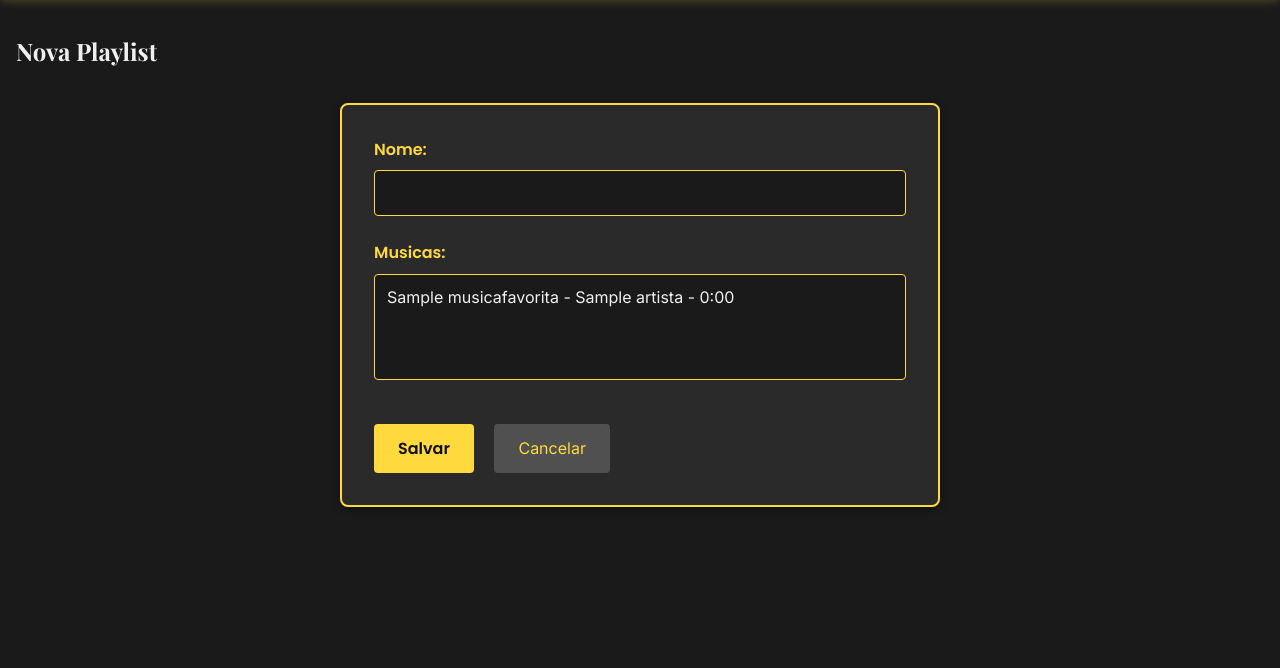
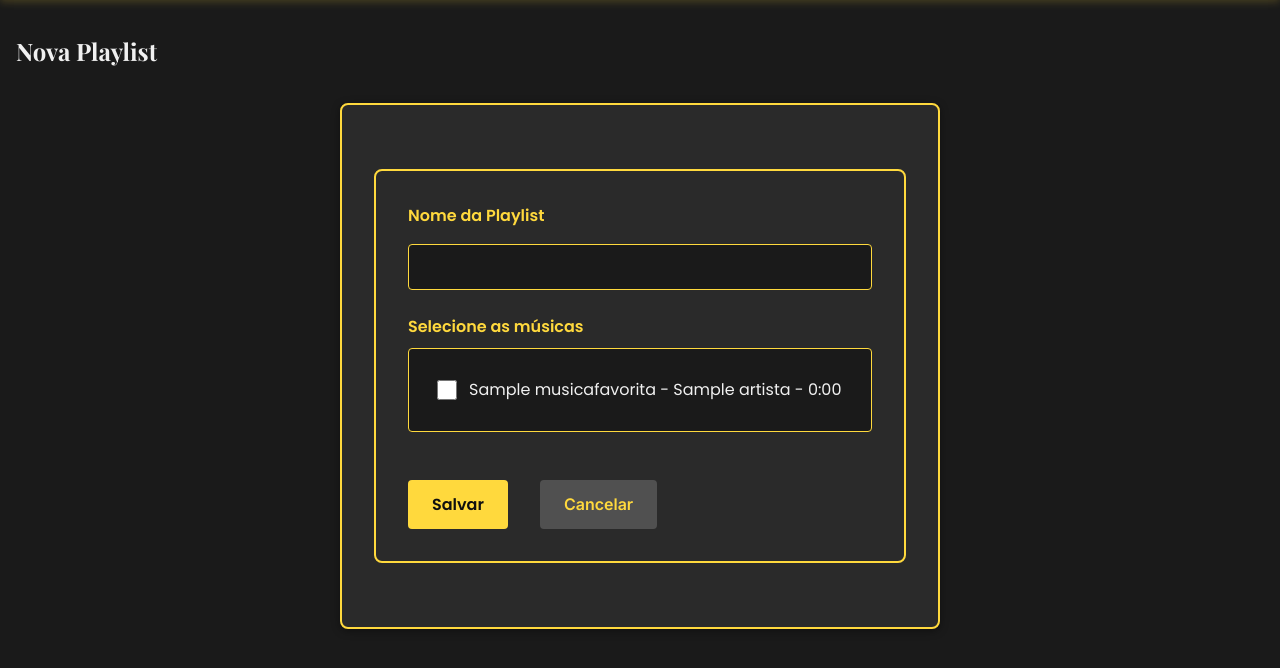
Before and after one commit to lielsonml/wsBackend-Fabrica26.1, a Django app: page /playlists/nova/ in a window 1280 px wide. Shown: the part 73-741 px from the top of the page. Run offline with Django 5.2, Linux system fonts and the light colour scheme; tables that the repository leaves empty hold one stand-in row (values such as "Sample post").

Commit message:
💥 fix: adiciona mais de uma música na playlist.

```diff
--- a/music/forms.py
+++ b/music/forms.py
@@ -12,6 +12,13 @@ class MusicafavoritaForm(forms.ModelForm):
         fields = ['titulo', 'artista', 'url']
 
 class PlaylistForm(forms.ModelForm):
+    musicas = forms.ModelMultipleChoiceField(
+        queryset=Musicafavorita.objects.all(),
+        widget=forms.CheckboxSelectMultiple,
+        required=False,
+        label='Selecione as músicas'
+    )
+
     class Meta:
         model = Playlist
         fields = ['nome', 'musicas']
--- a/music/templates/music/playlist_form.html
+++ b/music/templates/music/playlist_form.html
@@ -4,14 +4,75 @@
 
 {% block extra_css %}
 <link rel="stylesheet" href="{% static 'music/style-form.css' %}">
+<style>
+    .musicas-seletor {
+        background: #1a1a1a;
+        border: 1px solid #FFD93D;
+        padding: 1rem;
+        border-radius: 4px;
+        margin-top: 0.5rem;
+        max-height: 400px;
+        overflow-y: auto;
+    }
+
+    .musica-checkbox {
+        display: flex;
+        align-items: center;
+        padding: 0.75rem;
+        border-bottom: 1px solid #2a2a2a;
+        gap: 0.75rem;
+    }
+
+    .musica-checkbox:last-child {
+        border-bottom: none;
+    }
+
+    .musica-checkbox input[type="checkbox"] {
+        width: 20px;
+        height: 20px;
+        cursor: pointer;
+        accent-color: #FFD93D;
+    }
+
+    .musica-checkbox label {
+        flex: 1;
+        margin: 0;
+        color: #f0f0f0;
+        cursor: pointer;
+        font-weight: normal;
+    }
+</style>
 {% endblock %}
 
 {% block content %}
 <h2>{{ titulo }}</h2>
 <form method="post">
     {% csrf_token %}
-    {{ form.as_p }}
-    <button type="submit">Salvar</button>
-    <a href="{% url 'playlist_listar' %}">Cancelar</a>
+
+    <div style="background: #2a2a2a; padding: 2rem; border-radius: 8px; border: 2px solid #FFD93D; max-width: 600px; margin: 2rem auto;">
+        <label style="color: #FFD93D; font-weight: 600; margin-bottom: 1rem; display: block;">Nome da Playlist</label>
+        {{ form.nome }}
+
+        <label style="color: #FFD93D; font-weight: 600; margin-bottom: 0.5rem; display: block; margin-top: 1.5rem;">Selecione as músicas</label>
+        <div class="musicas-seletor">
+            {% if form.musicas.field.queryset.count > 0 %}
+                {% for value, label in form.musicas.field.choices %}
+                    <div class="musica-checkbox">
+                        <input type="checkbox" name="musicas" value="{{ value }}" id="id_musicas_{{ forloop.counter }}" {% if value in form.musicas.value %} checked {% endif %}>
+                        <label for="id_musicas_{{ forloop.counter }}">
+                            {{ label }}
+                        </label>
+                    </div>
+                {% endfor %}
+            {% else %}
+                <p style="color: #808080; margin: 1rem 0;">Nenhuma música disponível</p>
+            {% endif %}
+        </div>
+
+        <div style="margin-top: 2rem; display: flex; gap: 1rem;">
+            <button type="submit" style="background-color: #FFD93D; color: #0f0f0f; padding: 0.75rem 1.5rem; border: none; border-radius: 4px; cursor: pointer; font-weight: 600;">Salvar</button>
+            <a href="{% url 'playlist_listar' %}" style="background-color: #505050; color: #FFD93D; padding: 0.75rem 1.5rem; border: none; border-radius: 4px; text-decoration: none; display: inline-block; text-align: center; font-weight: 600;">Cancelar</a>
+        </div>
+    </div>
 </form>
 {% endblock %}
```
